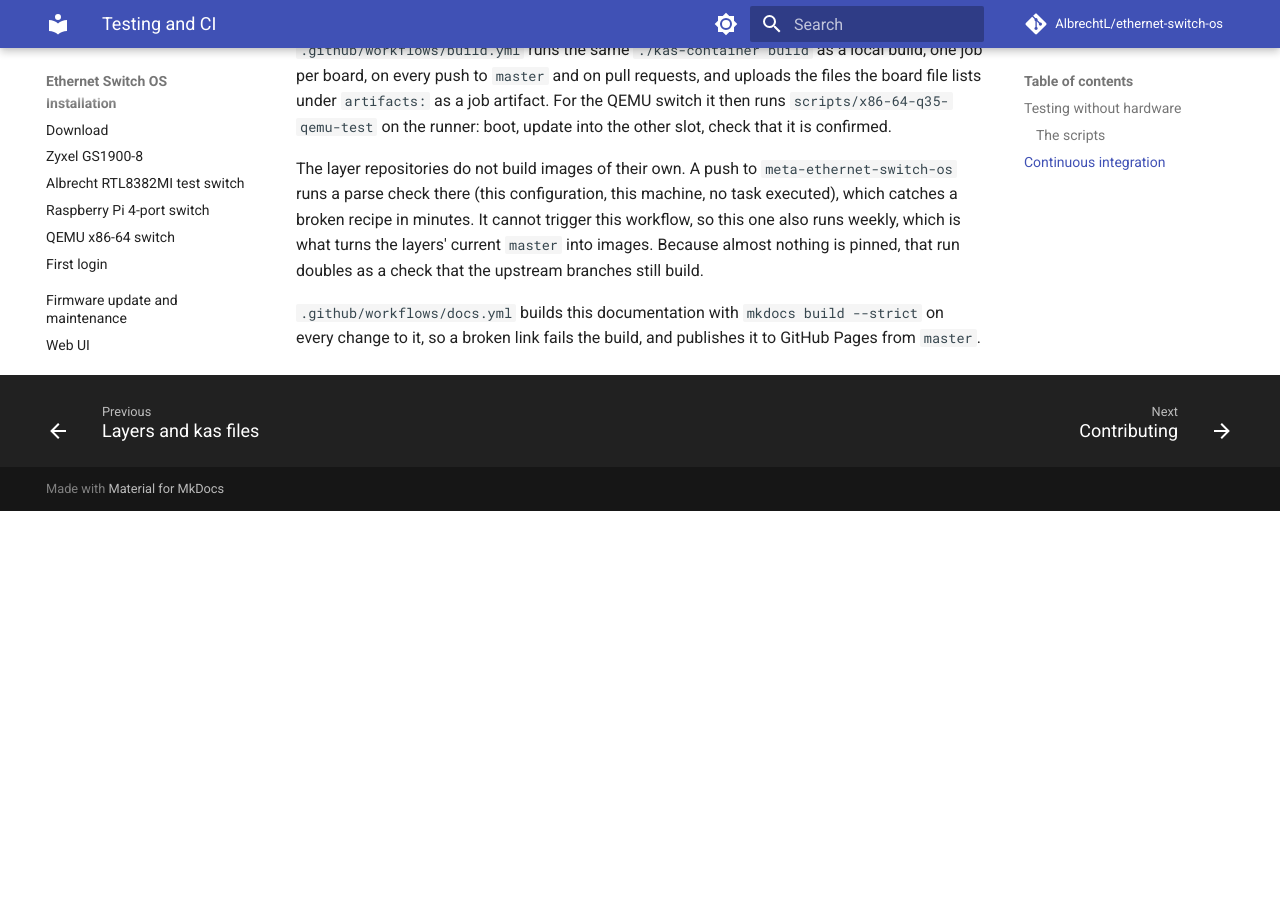
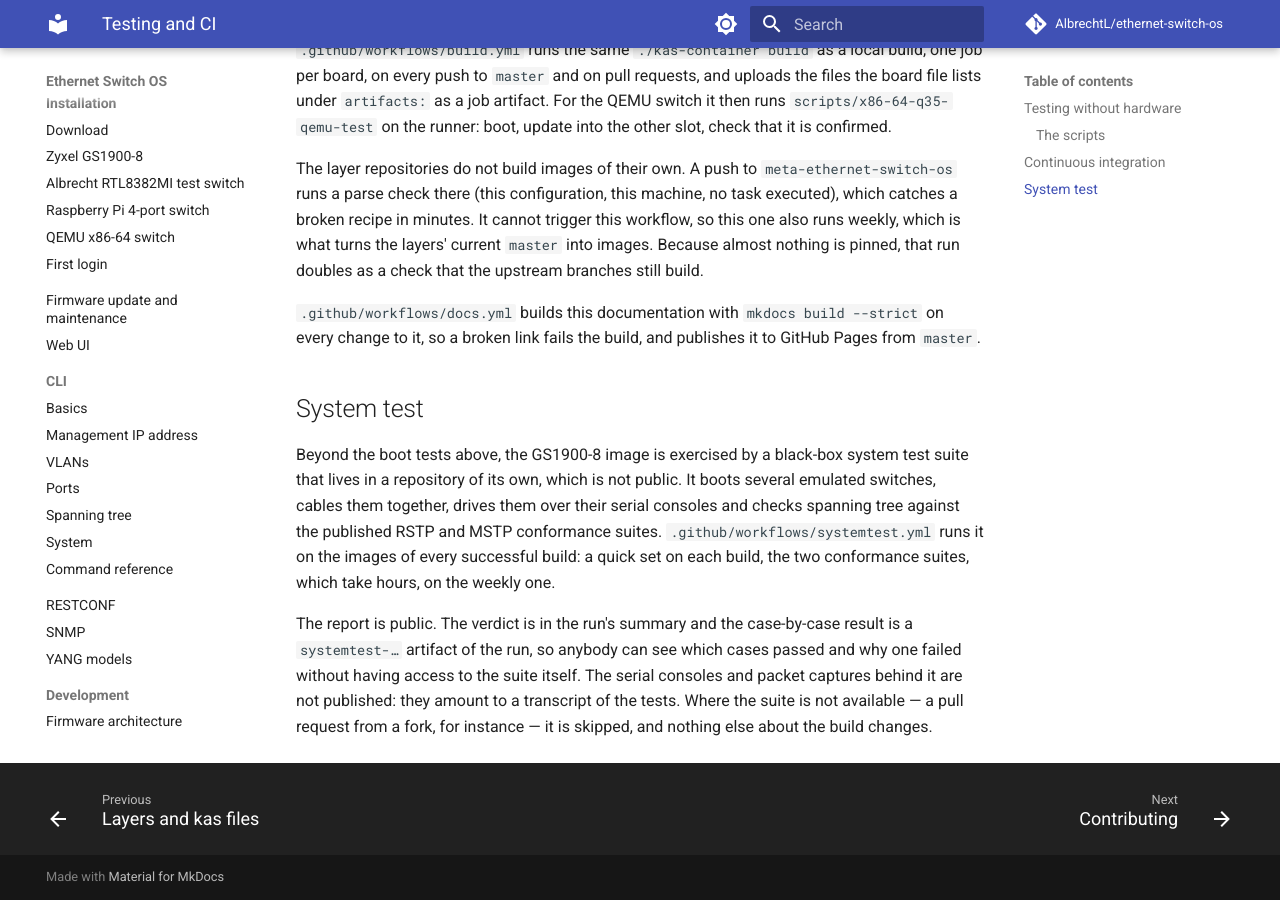
Before and after one commit to AlbrechtL/ethernet-switch-os, an MkDocs documentation site: the page built from docs/development/testing.md, in a window 1280 px wide and 900 px high, scrolled down 1231 px. Built offline with MkDocs 1.6.1 and Material for MkDocs 9.7.7, drawn with Linux system fonts in a browser that asks for light colours; comment, search, counter and statistics services are not loaded; before the commit the page ends 1742 px from its top, so only the background shows below that.

Commit message:
Run the non-public system tests on the images CI builds
The two QEMU boot tests check that a firmware comes up, updates and lists its
ports. Beyond that there is a black-box system test suite -- several emulated
switches cabled together, driven over their serial consoles, spanning tree
against the published RSTP and MSTP conformance suites -- which lives in a
repository of its own and is not public. This runs it here.

It consumes what "Build images" published and nothing from the build tree, so
it is a workflow of its own rather than a step in that one: a workflow_run
chain, with the images downloaded from the run that triggered it. The emulator
is built from rtl838x-qemu and cached on the QEMU revision it pins plus its
models, because the one bitbake builds is a native binary whose ELF
interpreter is an absolute path inside the build directory and cannot leave
it. The suite is then called through the one documented entry point it offers,
so nothing here knows how the tests work, and a lab file or a suite can change
there without a pull request here.

A plan job decides everything that depends on the event, so the test job reads
the same whatever triggered it: the quick suite on a build, the two
conformance suites on the weekly one because together they are hours, and one
job per suite. A secret cannot be read in an "if:", so it is read there and
the decision travels as an output.

The report is public. The verdict goes into the run summary and the
case-by-case result is uploaded as an artifact, so anybody can see which cases
passed without access to the suite; the serial consoles and captures behind it
are not published, and the suite itself decides what goes into the report
directory. Because a workflow_run job appears on no pull request, the verdict
is also put on the commit that was built, with a link to it.

Where the suite is unreachable the build is unaffected: a pull request from a
fork gets no secrets, so the tests are skipped and the run stays green. A
weekly or a manually started run fails instead, so that an expired token does
not switch the system test off quietly. Needs SYSTEMTEST_TOKEN, a read-only
fine-grained token for the test repository.

Co-Authored-By: Claude Opus 5 <noreply@anthropic.com>

```diff
--- a/docs/development/testing.md
+++ b/docs/development/testing.md
@@ -49,3 +49,20 @@ pinned, that run doubles as a check that the upstream branches still build.
 `.github/workflows/docs.yml` builds this documentation with
 `mkdocs build --strict` on every change to it, so a broken link fails the
 build, and publishes it to GitHub Pages from `master`.
+
+## System test
+
+Beyond the boot tests above, the GS1900-8 image is exercised by a black-box
+system test suite that lives in a repository of its own, which is not public.
+It boots several emulated switches, cables them together, drives them over
+their serial consoles and checks spanning tree against the published RSTP and
+MSTP conformance suites. `.github/workflows/systemtest.yml` runs it on the
+images of every successful build: a quick set on each build, the two
+conformance suites, which take hours, on the weekly one.
+
+The report is public. The verdict is in the run's summary and the case-by-case
+result is a `systemtest-…` artifact of the run, so anybody can see which cases
+passed and why one failed without having access to the suite itself. The serial
+consoles and packet captures behind it are not published: they amount to a
+transcript of the tests. Where the suite is not available — a pull request from
+a fork, for instance — it is skipped, and nothing else about the build changes.
```
Also changed, not shown: 1 other file.
